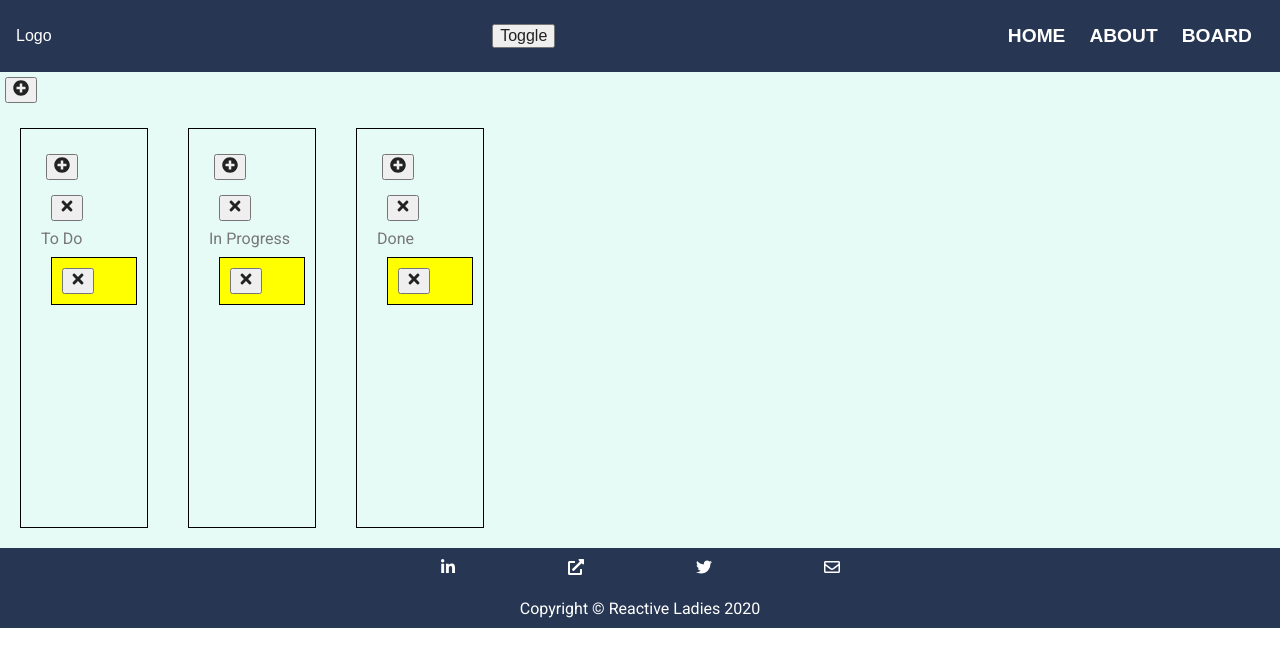
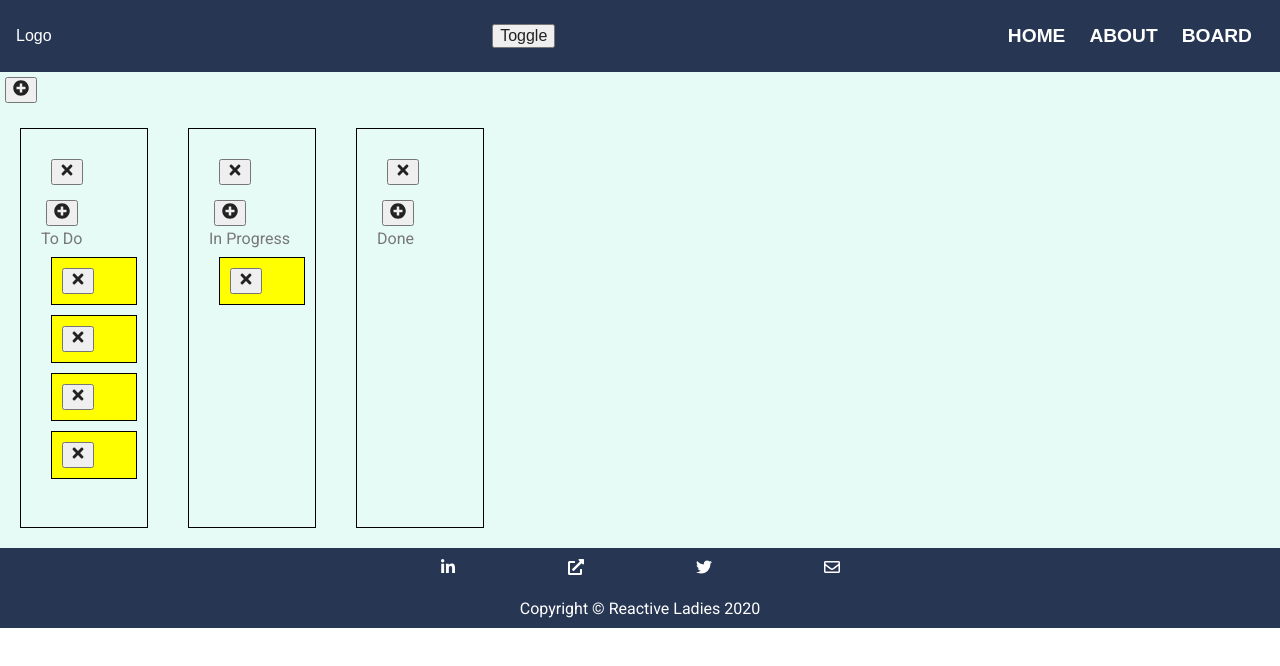
Before and after one commit to yuli-ana/reactive-ladies, a React (Create React App) app: page /#/board in a window 1280 px wide. Shown: the top 666 px of the page. Built offline with nearby package versions, Linux system fonts and the light colour scheme.

Commit message:
Add functionality for adding/ deleting columns/ tasks

```diff
--- a/src/components/Board.jsx
+++ b/src/components/Board.jsx
@@ -2,66 +2,83 @@ import React, { useState,  useContext, useEffect, useReducer  } from "react";
 import Column from './Column';
 import dataReducer from './dataReducer';
 import AddButton from './buttons/AddButton';
+import { v4 as uuid } from "uuid";
 
+const ids = [uuid(), uuid(), uuid()];
 
+const ticketsId = [uuid(), uuid(), uuid(), uuid()];
 
-const defaultState = [
-  {
-    title: 'To Do',
-    tickets: [
-      {title: 'create component',
-        details: 'write code for board component.'}]
+const defaultState = {
+  tickets: {
+    [ticketsId[0]]: { id: ticketsId[0], title: 'React', details: 'write code for board component' },
+    [ticketsId[1]]:  { id: ticketsId[1], title: 'Mintbean', details: 'write code for board component' },
+    [ticketsId[2]]: { id: ticketsId[2], title: 'JavaScript', details: 'write code for board component' },
+    [ticketsId[3]]: { id: ticketsId[3], title: 'JavaScript', details: 'write code for board component' },
   },
-  {
-    title: 'In Progress',
-    tickets: [
-      {title: 'create component',
-        details: 'write code for board component.'}]
+
+  columns: {
+      [ids[0]]: {
+          id: ids[0],
+          title: 'To Do',
+          ticketIds: [...ticketsId]
+      },
+      [ids[1]]: {
+          id: ids[1],
+          title: 'In Progress',
+          ticketIds: ["Hello"]
+      },
+      [ids[2]]: {
+          id: ids[2],
+          title: 'Done',
+          ticketIds: []
+      },
   },
-  {
-    title: 'Done',
-    tickets: [
-      {title: 'create component',
-        details: 'write code for board component.'}]
-  }
-]
+  // Facilitate reordering of the columns
+  columnOrder: [...ids],
+};
 
 
 // Creates context, helps to pass data down to components tree
 export const DataContext = React.createContext();
 
+// let columnId = 3;
+
 
 function Board() {
     // Initial state
     // Runs when components is mounted
-    const [initialData, setInitialState] = useState(JSON.parse(localStorage.getItem("board")) || defaultState);
+    // const [initialData, setInitialState] = useState(JSON.parse(localStorage.getItem("board")) || defaultState);
+
+
+    const [initialData, setInitialState] = useState(JSON.parse(localStorage.getItem("board")) || defaultState); // added
 
 
     // Takes for arguments reducer function and initial Data (state)
-    const [columns, dispatch] = useReducer(dataReducer, initialData);
+    const [data, dispatch] = useReducer(dataReducer, initialData);
 
 
     // Sets initialData to our localStorage, each time I add ticket or column our state will update
     // and call useEffect where I pass updated data
     useEffect(()=> {
 
-      localStorage.setItem("board", JSON.stringify(columns));
+      localStorage.setItem("board", JSON.stringify(data));
 
-    }, [columns]);
+    }, [data]);
+
 
 
     function handleAddTicket(){
-      dispatch({type: "ADD_COLUMN"});
-  }
+        dispatch({type: "ADD_COLUMN", payload: uuid()});
+      }
 
 
   return (
     <>
-      <DataContext.Provider value={{columns, dispatch}}>
+      <DataContext.Provider value={{data, dispatch}}>
       <AddButton click={handleAddTicket}/>
       <ul style={{display: "flex"}}>
-        {columns
-        ? columns.map((column, index) => <Column column={column} key={`${column.title}${index}`} />)
+        {data.columns
+        ? Object.keys(data.columns).map((column, index) => <Column column={data.columns[column]} key={`${column}${index}`} />)
         : null
       }
       </ul>
--- a/src/components/Column.jsx
+++ b/src/components/Column.jsx
@@ -3,6 +3,7 @@ import Ticket from './Ticket';
 import CloseButton from './buttons/CloseButton';
 import { DataContext } from './Board';
 import AddButton from './buttons/AddButton';
+import { v4 as uuid } from "uuid";
 
 
 const box = {
@@ -13,26 +14,29 @@ const box = {
     width: "10%",
 }
 
-const Column = ({column}) => {
-    const { title, tickets } = column;
-    const { columns, dispatch } = useContext(DataContext);
+const Column = ({column, ticketsData}) => {
+    const {title, id, ticketIds} = column;
 
-    console.log(column);
+    const { data, dispatch } = useContext(DataContext);
 
-    function handleCloseTicket(e){
-        dispatch({type: "CLOSE_COLUMN", payload: title });
+    function handleDeleteColumn(){
+        dispatch({type: "DELETE_COLUMN", payload: id });
+    }
+
+    function handleAddTask(){
+        dispatch({type: "ADD_TASK", payload:{ taskId: uuid(), columnId: id} });
     }
 
 
     return (
         <li style={box}>
-            <AddButton style={{margin: 0}}/>
-            <CloseButton click={handleCloseTicket}/>
+            <CloseButton click={handleDeleteColumn}/>
+            <AddButton click={handleAddTask} style={{margin: 0}}/>
             <h2>{title}</h2>
             <ul>
               {
-               tickets
-               ? tickets.map((ticket, index) => <Ticket ticket={ticket} key={`${ticket.title}${index}`}/>)
+               ticketIds
+               ? ticketIds.map((ticket, index) => <Ticket key={`${title}${index}`}/>)
                : null
               }
             </ul>
--- a/src/components/Ticket.jsx
+++ b/src/components/Ticket.jsx
@@ -10,9 +10,7 @@ const styleTicket ={
 }
 
 
-function Ticket({ticket}){
-
- const {title, details} = ticket;
+function Ticket(){
 
   return (
     <li style={styleTicket}>
--- a/src/components/buttons/AddButton.jsx
+++ b/src/components/buttons/AddButton.jsx
@@ -7,7 +7,7 @@ import {
 const AddButton = ({click}) => {
 
     return (
-        <button style={{margin: 5}} onClick={click}><FaPlusCircle/></button>
+        <button onClick={click} style={{margin: 5}}><FaPlusCircle/></button>
     );
 }
 
--- a/src/components/dataReducer.js
+++ b/src/components/dataReducer.js
@@ -1,14 +1,49 @@
 function dataReducer(state, action){
-    console.log(state);
+
     switch(action.type) {
         case "ADD_COLUMN":
-            return [...state, {title: "Hello", tickets: []}];
-        case "CLOSE_COLUMN":
-            return [...state.filter(item => item.title !== action.payload )];
-            default:
-                 return state;
+            // Add column to columnOrder and to columns
+            return {...state, columnOrder: [...state.columnOrder, action.payload ], columns:{...state.columns, [action.payload] :{
+                id: action.payload,
+                title: '',
+                ticketIds: []
+            }
+          }
+        };
+        case "DELETE_COLUMN":
+            const { [action.payload]: value, ...rest } = state.columns;
+            return {...state, columnOrder: state.columnOrder.filter(item => item !== action.payload), columns: {...rest}
+        };
+
+        case "ADD_TASK":
+        return {
+            ...state,
+
+            tickets: {
+                ...state.tickets,
+
+                [action.payload.taskId]: {
+                    id: action.payload,
+                    title: '',
+                    details: '',
+                },
+            },
+
+            columns: {
+                ...state.columns,
+
+                [action.payload.columnId]: {
+                    ...state.columns[action.payload.columnId],
+
+                    ticketIds: [...state.columns[action.payload.columnId].ticketIds, action.payload.taskId]
+                }
+            }
+        };
+
+        default:
+            return state;
     }
 
 }
 
-export default dataReducer;
+export default    dataReducer;
```
